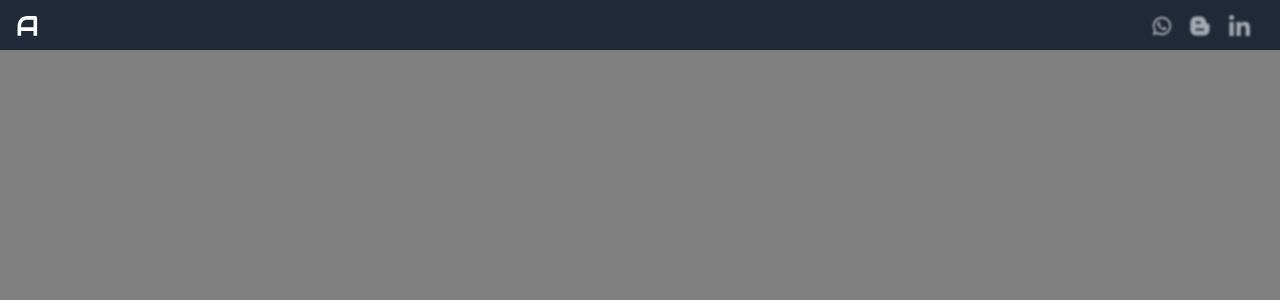
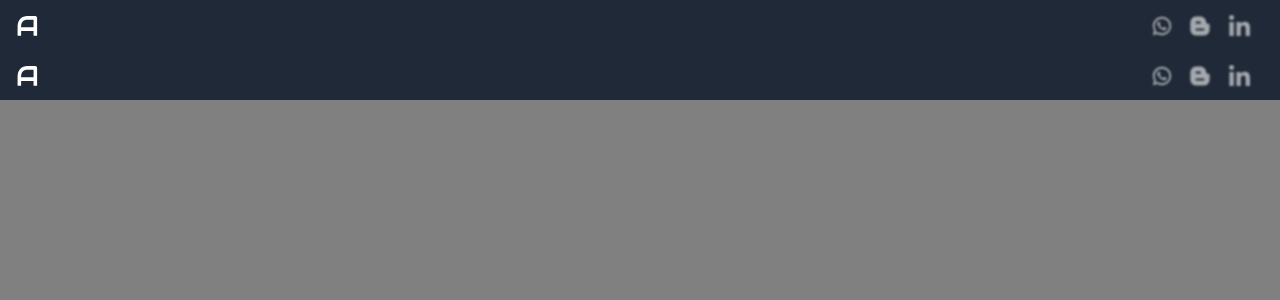
Before and after one commit to andpeicunha/portfolio-nextjs, a Next.js app: page /navigator in a window 1280 px wide. Shown: the top 300 px of the page. Built offline with nearby package versions, Linux system fonts and the light colour scheme.

Commit message:
include nav bar

```diff
--- a/app/navigator/page.tsx
+++ b/app/navigator/page.tsx
@@ -1,4 +1,4 @@
-//PAGINA LAYTOU NAVEGAÇÃO PRINCIPAL
+//NAVEGAÇÃO
 "use client";
 
 import { motion } from "framer-motion";
@@ -8,7 +8,7 @@ export default function Nav() {
   return (
     <div
       id="Nav"
-      className="fixed w-full h-[50px] top-0 bg-gray-800 py-2 pr-3 sm:pr-6"
+      className="relative z-20 w-full h-[50px] top-0 bg-gray-800 py-2 pr-3 sm:pr-6"
     >
       <div className="flex justify-start items-center w-full space-x-4 p-1 ml-2 pr-3">
         <Logo className="grow aspect-auto" width={30} />
```
